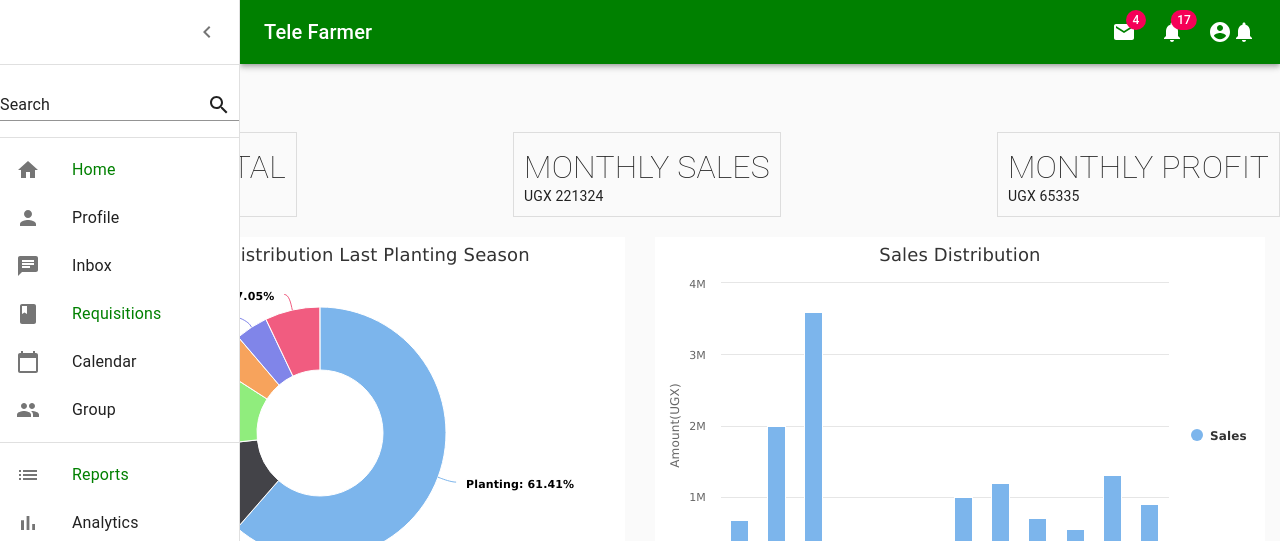
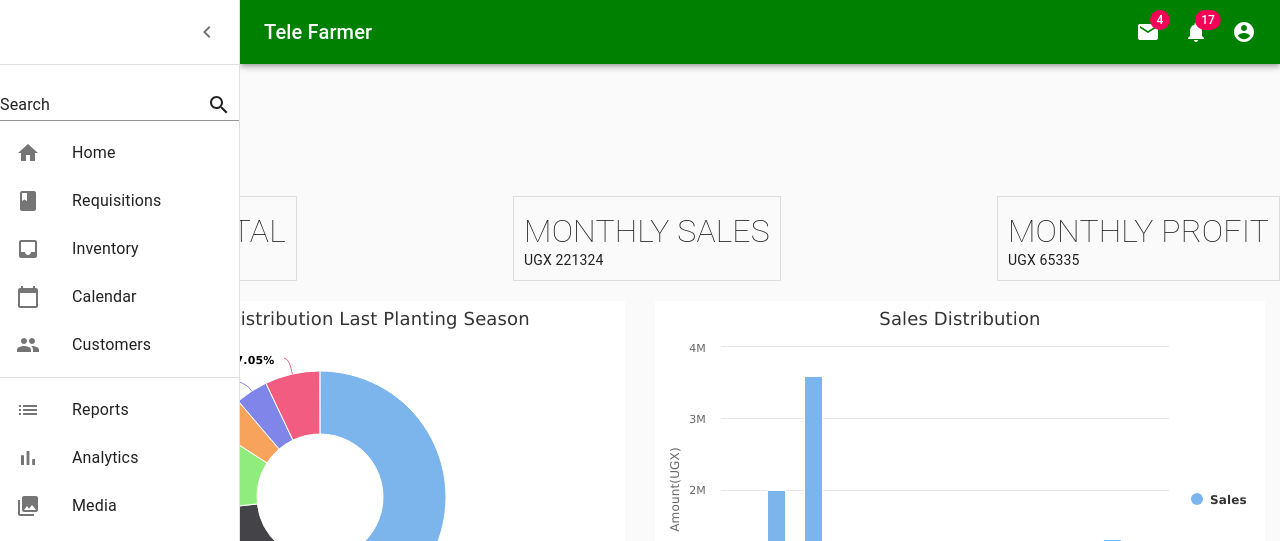
Before and after one commit to Farm-Manager-RefactoryUg/web-app, a React (Create React App) app: page /customers in a window 1280 px wide. Both pictures are taken after a click on the button 36 px from the left and 32 px from the top of the page. Shown: the top 541 px of the page. Built offline with nearby package versions, Linux system fonts and the light colour scheme; no server answers.

Commit message:
Modify App.js file

```diff
--- a/src/components/Navbar.js
+++ b/src/components/Navbar.js
@@ -1,4 +1,7 @@
+
 import React from "react";
+import { BrowserRouter as Switch, Route } from "react-router-dom";
+import clsx from "clsx";
 import { makeStyles, useTheme, fade } from "@material-ui/core/styles";
 import Drawer from "@material-ui/core/Drawer";
 import CssBaseline from "@material-ui/core/CssBaseline";
@@ -16,6 +19,7 @@ import ListItem from "@material-ui/core/ListItem";
 import ListItemIcon from "@material-ui/core/ListItemIcon";
 import ListItemText from "@material-ui/core/ListItemText";
 import ListIcon from "@material-ui/icons/List";
+import InboxIcon from "@material-ui/icons/Inbox";
 import BookIcon from "@material-ui/icons/Book";
 import CalendarTodayIcon from "@material-ui/icons/CalendarToday";
 import GroupIcon from "@material-ui/icons/Group";
@@ -33,19 +37,12 @@ import Menu from "@material-ui/core/Menu";
 import AccountCircle from "@material-ui/icons/AccountCircle";
 import MailIcon from "@material-ui/icons/Mail";
 import MoreIcon from "@material-ui/icons/MoreVert";
-import clsx from 'clsx';
-import ChatIcon from '@material-ui/icons/Chat';
-import PersonIcon from '@material-ui/icons/Person';
-import { BrowserRouter as Router, Switch, Route } from "react-router-dom";
 
 const drawerWidth = 240;
 
 const useStyles = makeStyles((theme) => ({
   grow: {
     flexGrow: 1,
-  },
-  toolBar: {
-    backgroundColor:'green'
   },
   appBar: {
     background: "green",
@@ -249,10 +246,6 @@ export default function PrimarySearchAppBar() {
     </Menu>
   );
 
-  const navstyle ={
-    color: 'green'
-  }
-
   return (
     <div className={classes.grow}>
       <CssBaseline />
@@ -262,7 +255,7 @@ export default function PrimarySearchAppBar() {
           [classes.appBarShift]: open,
         })}
       >
-        <Toolbar className={classes.toolBar}>
+        <Toolbar>
           <IconButton
             edge="start"
             color="inherit"
@@ -310,7 +303,6 @@ export default function PrimarySearchAppBar() {
               <MoreIcon />
             </IconButton>
           </div>
-          <NotificationsIcon />
         </Toolbar>
       </AppBar>
       <Drawer
@@ -347,37 +339,28 @@ export default function PrimarySearchAppBar() {
               ),
             }}
           />
-</List>
 
-        <Divider />
-        <List>
           <ListItem button>
             <ListItemIcon>
               <HomeIcon />
             </ListItemIcon>
-            <Link style={navstyle} to="/login">
-              <ListItemText primary="Home" />
-            </Link>
+            <ListItemText primary="Home" to="/" component={Link} />
           </ListItem>
-          <ListItem button>
-            <ListItemIcon>
-              <PersonIcon />
-            </ListItemIcon>
-            <ListItemText primary="Profile" />
-          </ListItem>
-          <ListItem button>
-            <ListItemIcon>
-              <ChatIcon />
-            </ListItemIcon>
-            <ListItemText primary="Inbox" />
-          </ListItem>
+
           <ListItem button>
             <ListItemIcon>
               <BookIcon />
             </ListItemIcon>
-            <Link style={navstyle} to="/requisitions">
-              <ListItemText primary="Requisitions" />
-            </Link>
+            <Link></Link>
+            <ListItemText primary="Requisitions" />
+
+          </ListItem>
+
+          <ListItem button>
+            <ListItemIcon>
+              <InboxIcon />
+            </ListItemIcon>
+            <ListItemText primary="Inventory" />
           </ListItem>
 
           <ListItem button>
@@ -386,12 +369,17 @@ export default function PrimarySearchAppBar() {
             </ListItemIcon>
             <ListItemText primary="Calendar" />
           </ListItem>
+
           <ListItem button>
             <ListItemIcon>
               <GroupIcon />
             </ListItemIcon>
-            <ListItemText primary="Group" />
+            <ListItemText primary="Customers" />
           </ListItem>
+
+          <Switch>
+            <Route exact path="/" component={Link} />
+          </Switch>
         </List>
 
         <Divider />
@@ -401,9 +389,7 @@ export default function PrimarySearchAppBar() {
             <ListItemIcon>
               <ListIcon />
             </ListItemIcon>
-            <Link style={navstyle} to="/customers">
-              <ListItemText primary="Reports" />
-            </Link>
+            <ListItemText primary="Reports" />
           </ListItem>
           <ListItem button>
             <ListItemIcon>
@@ -430,7 +416,7 @@ export default function PrimarySearchAppBar() {
           [classes.contentShift]: open,
         })}
       >
-         {/* <div className={classes.drawerHeader} /> */}
+        <div className={classes.drawerHeader} />
       </main>
       {renderMobileMenu}
       {renderMenu}
```
